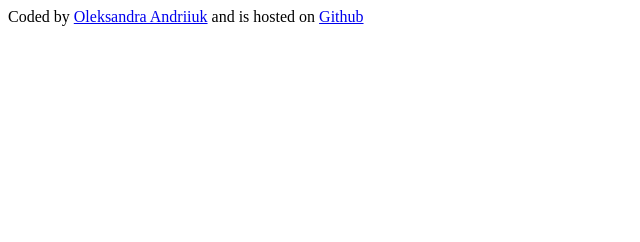
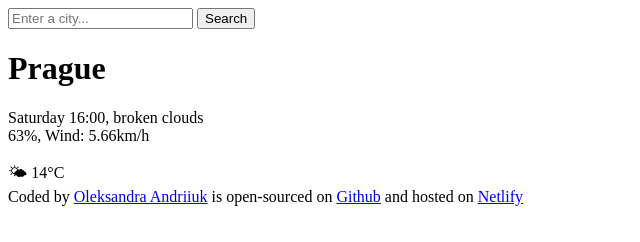
Before and after one commit to aleks-sandra/SheCodes-plus, a plain HTML site: page index.html in a window 1280 px wide. Shown: the whole page, without its empty margins (0-640 px from the left). Drawn offline with Linux system fonts and the light colour scheme.

Commit message:
Add html to the project

```diff
--- a/index.html
+++ b/index.html
@@ -6,15 +6,34 @@
     <title>Document</title>
   </head>
   <body>
+    <header>
+      <form>
+        <input type="search" placeholder="Enter a city..." required />
+        <input type="submit" value="Search" />
+      </form>
+    </header>
+    <main>
+      <div>
+        <h1>Prague</h1>
+        <p>
+          Saturday 16:00, broken clouds
+          <br />
+          63%, Wind: 5.66km/h
+        </p>
+      </div>
+      <div>🌤 14°C</div>
+    </main>
     <footer>
       Coded by
       <a href="https://github.com/aleks-sandra" target="_blank"
         >Oleksandra Andriiuk</a
       >
-      and is hosted on
+      is open-sourced on
       <a href="https://github.com/aleks-sandra/SheCodes-plus" target="_blank"
         >Github</a
       >
+      and hosted on
+      <a href="https://weatherapp-andriiuk.netlify.app/">Netlify</a>
     </footer>
   </body>
 </html>
```
